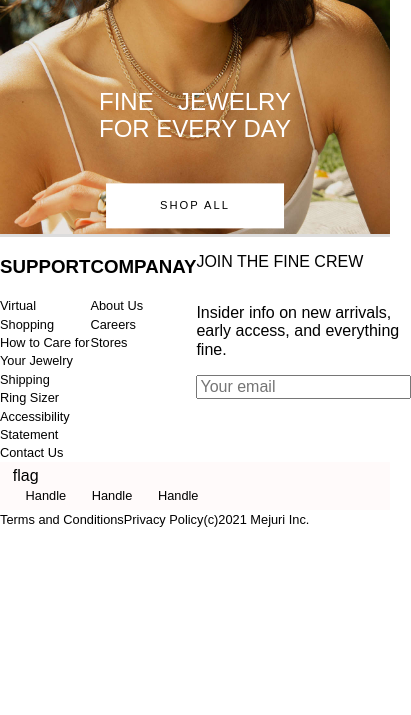
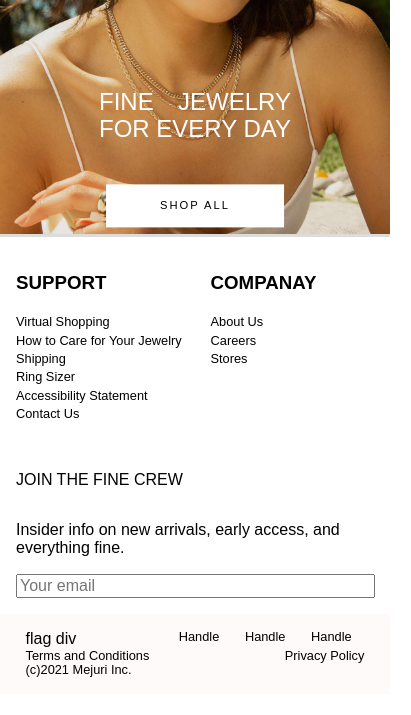
Before and after one commit to muhammadbilalraza/my-gatsby-project, a Gatsby site: page / in a window 390 px wide. Shown: the part 51-766 px from the top of the page, 411 px wide, since content can reach past the window. Built offline with nearby package versions, Linux system fonts and the light colour scheme; Gatsby itself is replaced by a stand-in of ours.

Commit message:
responsive footer done
Also changed, hero section media query and padding units for button.

```diff
--- a/gatsby-browser.js
+++ b/gatsby-browser.js
@@ -1,5 +1,4 @@
 import "./src/styles/normalize.css"
 import "./src/styles/header.css"
 import "./src/styles/hero.css"
-// import "./src/styles/footer.css"
-import "./src/styles/newFooter.css"
+import "./src/styles/footer.css"
--- a/src/components/Footer.js
+++ b/src/components/Footer.js
@@ -4,9 +4,9 @@ import { Link } from "gatsby"
 const Footer = () => {
   return (
     <footer>
-      <div class="footer-1">
-        <div class="sitemap">
-          <div class="support">
+      <div className="footer-1">
+        <div className="sitemap">
+          <div className="support">
             <h3>SUPPORT</h3>
             <ul>
               <li>
@@ -29,7 +29,7 @@ const Footer = () => {
               </li>
             </ul>
           </div>
-          <div class="company">
+          <div className="company">
             <h3>COMPANAY</h3>
             <ul>
               <li>
@@ -45,7 +45,7 @@ const Footer = () => {
           </div>
         </div>
 
-        <div class="subscription-form">
+        <div className="subscription-form">
           <p>JOIN THE FINE CREW</p>
           <p>
             Insider info on new arrivals, early access, and everything fine.
@@ -61,21 +61,21 @@ const Footer = () => {
         </div>
       </div>
 
-      <div class="footer-2">
-        <div className="footer-2-1">
-          <div>flag</div>
+      <div className="footer-2">
+        <div>
+          <div>flag div</div>
           <div>
             <a>Handle</a>
             <a>Handle</a>
             <a>Handle</a>
           </div>
         </div>
-      </div>
 
-      <div>
-        <Link to="">Terms and Conditions</Link>
-        <Link to="">Privacy Policy</Link>
-        <Link to="">(c)2021 Mejuri Inc.</Link>
+        <div>
+          <Link to="">Terms and Conditions</Link>
+          <Link to="">Privacy Policy</Link>
+          <Link to="">(c)2021 Mejuri Inc.</Link>
+        </div>
       </div>
     </footer>
   )
--- a/src/styles/footer.css
+++ b/src/styles/footer.css
@@ -1,54 +1,74 @@
-footer {
-  display: flex;
-  position: relative;
-  bottom: 0;
-  flex-flow: wrap;
-}
-
-.footer-1 {
-  position: relative;
-  display: inline-block;
-  background-color: white;
-  border-top: 0.2em solid gainsboro;
-}
-
-.footer-2 {
-  background-color: snow;
-}
-
-.footer-1,
-.footer-2 {
-  width: 100%;
-}
+/* footer
+  footer-1
+  - sitemap
+    - support
+    - company
+  - subsciption-form */
 
 footer ul {
-  list-style-type: none;
+  list-style: none;
   margin: 0;
   padding: 0;
 }
 
 footer a {
+  /* margin: 0; */
   text-decoration: none;
   color: black;
-  font-size: 14px;
-  font-weight: 300;
+  font-size: 0.8em;
 }
 
-.sitemap > div {
-  display: inline-block;
-  vertical-align: top;
-  margin: 1em;
-  padding: 1em;
+footer,
+.footer-1,
+.footer-1 > div,
+.footer-2 {
+  display: flex;
+  /* position: relative; */
 }
 
-.company {
-  /* margin-left: 1em; */
+footer {
+  bottom: 0;
+  flex-direction: column;
+  border-top: 0.2em solid gainsboro;
+}
+
+.footer-1 {
+  background-color: white;
+  flex-flow: wrap;
+}
+
+.sitemap {
+  margin: 1em;
+}
+
+.sitemap :first-child {
+  margin-inline-end: 1em;
 }
 
 .subscription-form {
-  position: absolute;
-  top: 1em;
-  right: 2em;
+  flex-direction: column;
   margin: 1em;
-  padding: 1em;
 }
+
+.subscription-form input {
+  width: 98%;
+}
+
+.footer-2 {
+  background-color: snow;
+  width: 100%;
+  flex-direction: inherit;
+  flex-basis: 100%;
+  padding-block: 1em;
+}
+
+.footer-2 div {
+  margin-inline: 0.8em;
+  display: flex;
+  justify-content: space-between;
+  flex-wrap: wrap;
+}
+
+.footer-2 div a {
+  margin-inline: 1em;
+}
--- a/src/styles/hero.css
+++ b/src/styles/hero.css
@@ -34,7 +34,7 @@
   text-align: center;
   top: 90%;
   margin-bottom: 5%;
-  padding: 5px 54px;
+  padding: 0.25rem 3.375rem;
 }
 
 .button:hover {
@@ -43,7 +43,7 @@
   color: white;
 }
 
-@media screen and (max-width: 990px) {
+@media screen and (max-width: 989px) {
   #second-image {
     width: 100vw;
   }
@@ -53,7 +53,7 @@
   }
 }
 
-@media screen and (max-width: 374px) {
+/* @media screen and (max-width: 374px) {
   .hero > p {
     font-size: 1em;
   }
@@ -69,4 +69,4 @@
   .hero p {
     text-align: justify;
   }
-}
+} */
--- a/src/styles/newFooter.css
+++ /dev/null
@@ -1,59 +0,0 @@
-/* footer
-  footer-1
-  - sitemap
-    - support
-    - company
-  - subsciption-form */
-
-footer ul {
-  list-style: none;
-  margin: 0;
-  padding: 0;
-}
-
-footer a {
-  /* margin: 0; */
-  text-decoration: none;
-  color: black;
-  font-size: 0.8em;
-}
-
-footer,
-.footer-1,
-.footer-1 > div,
-.footer-2 {
-  display: flex;
-  position: relative;
-}
-
-footer {
-  bottom: 0;
-  flex-direction: column;
-  border-top: 0.2em solid gainsboro;
-}
-
-.footer-1 {
-  background-color: white;
-}
-
-/* .footer-2, */
-.footer-1 {
-  justify-content: space-between;
-}
-
-.subscription-form {
-  flex-direction: column;
-}
-
-.footer-2 {
-  background-color: snow;
-  height: 3em;
-}
-
-.footer-2 > div {
-  margin: auto 0.8em;
-}
-
-.footer-2-1 a {
-  margin: auto 1em;
-}
```
